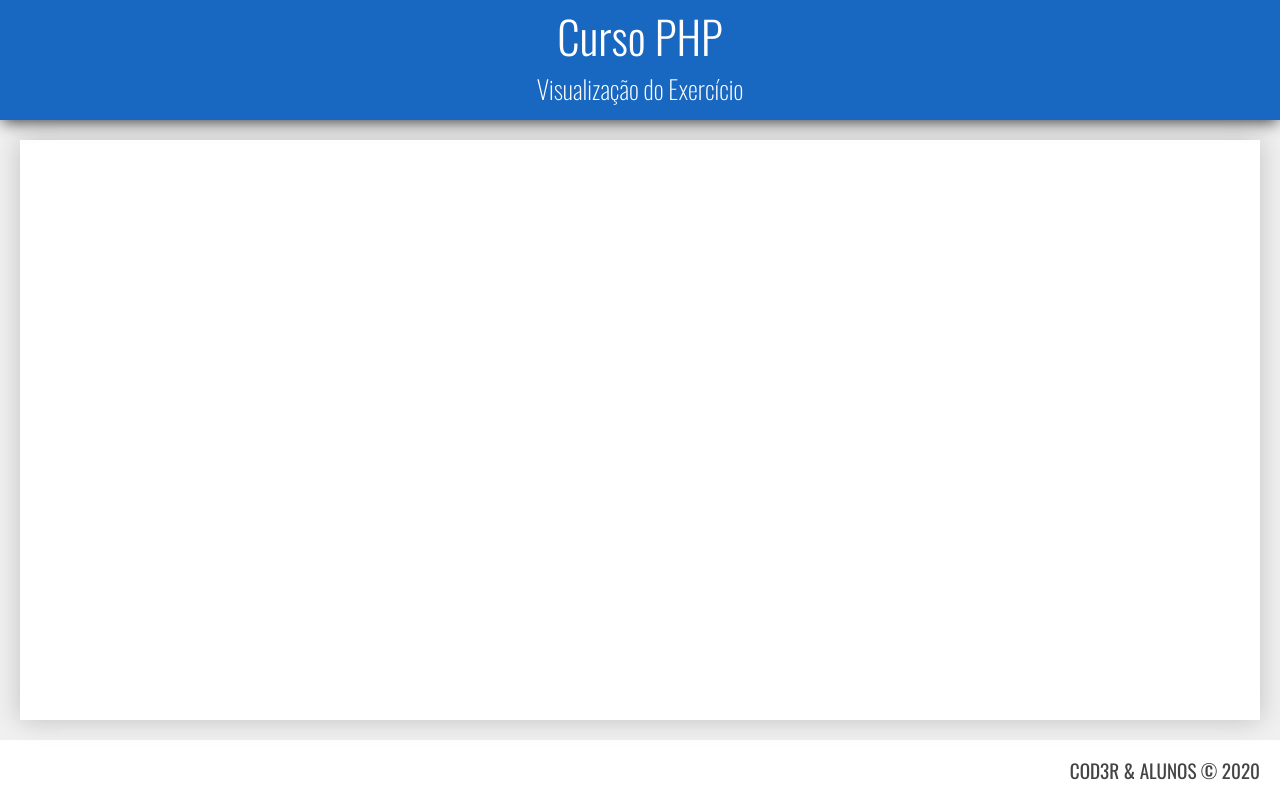
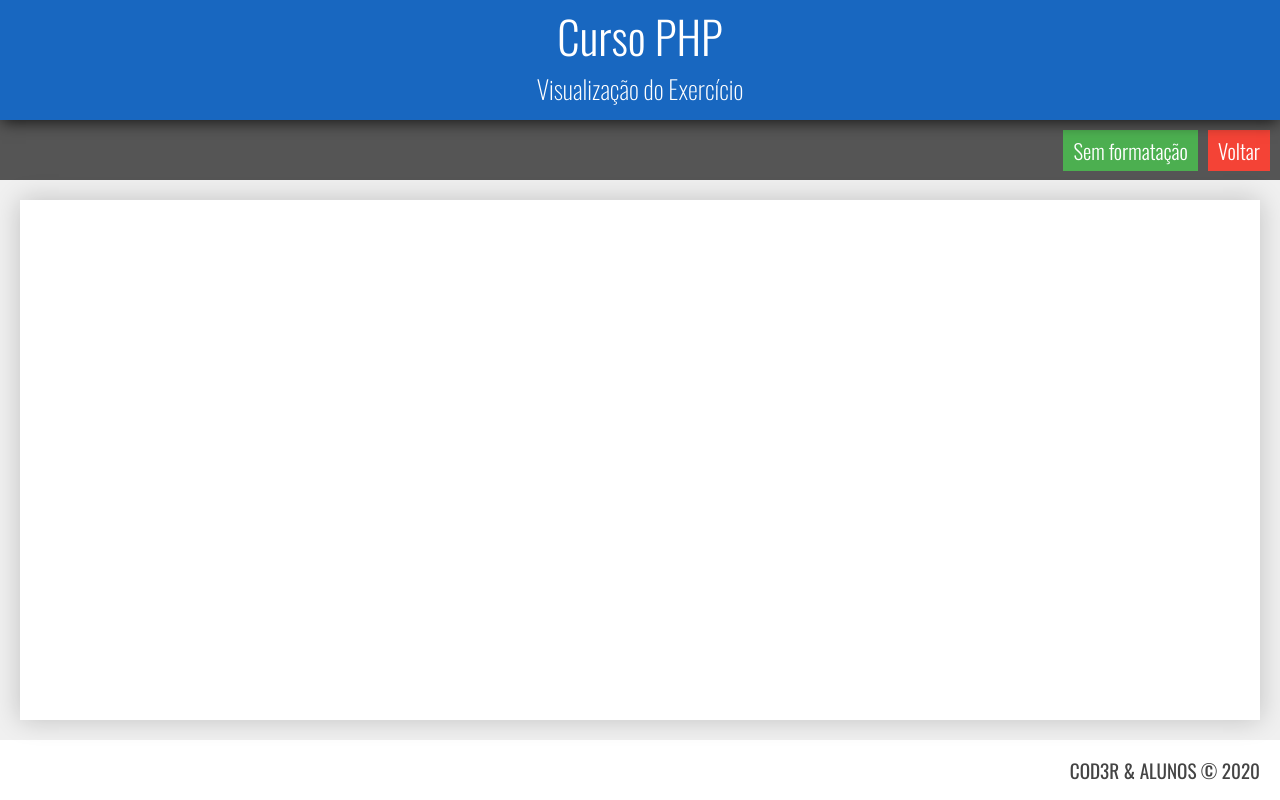
Before and after one commit to ThadeuCesario/Javascript, a PHP site: page /exercicio.php in a window 1280 px wide. Run offline with PHP 8.4, Linux system fonts and the light colour scheme.

Commit message:
PHP - Cod3r

```diff
--- a/css/exercicio.css
+++ b/css/exercicio.css
@@ -0,0 +1,34 @@
+body.exercicio{
+    grid-template-rows: 120px 60px 1fr 60px;
+    grid-template-areas: "cabecalho" "navegacao" "principal" "rodape";
+}
+
+.principal{
+    height: calc(100vh - 240px);
+}
+
+.navegacao{
+    grid-area: navegacao;
+    display: flex;
+    justify-content: flex-end;
+    align-items: center;
+    background-color: #555;
+}
+
+.navegacao > a{
+    text-decoration: none;
+    color: #fff;
+    font-weight: 300;
+    font-size: 1.3rem;
+    background-color: #2196f3;
+    padding: 5px 10px;
+    margin-right: 10px;
+}
+
+.navegacao > a.verde {
+    background-color:#4caf50;
+}
+
+.navegacao > a.vermelho{
+    background-color: #f44336;
+}
--- a/exercicio.php
+++ b/exercicio.php
@@ -4,15 +4,20 @@
     <meta charset="UTF-8">
     <meta name="viewport" content="width=device-width, initial-scale=1.0">
     <link rel="stylesheet" href="css/style.css">
+    <link rel="stylesheet" href="css/exercicio.css">
     <link href="https://fonts.googleapis.com/css?family=Oswald:200,300,400,500,600,700&display=swap" rel="stylesheet">
     <meta http-equiv="X-UA-Compatible" content="ie=edge">
     <title>Exercício</title>
 </head>
-<body>
+<body class="exercicio">
     <header class="cabecalho">
         <h1>Curso PHP</h1>
         <h2>Visualização do Exercício</h2>
     </header>
+    <nav class="navegacao">
+        <a href="#" class="verde">Sem formatação</a>
+        <a href="index.php" class="vermelho">Voltar</a>
+    </nav>
     <main class="principal">
         <div class="conteudo">
 
```
